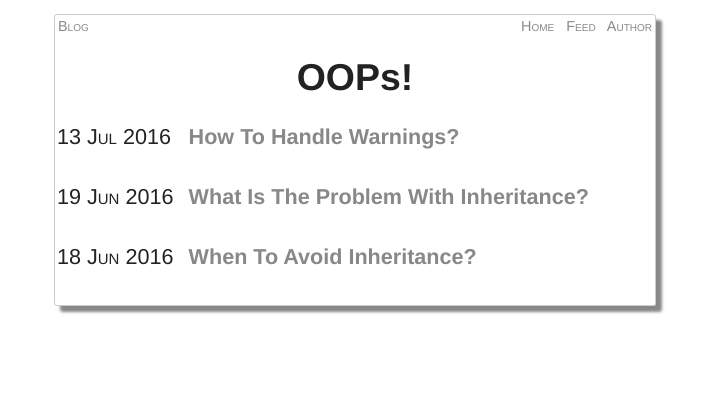
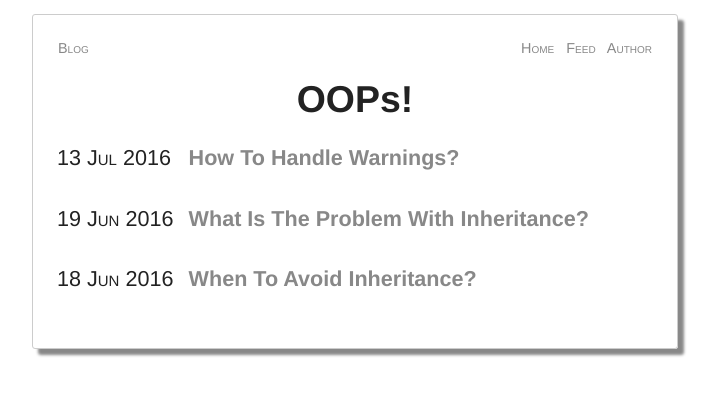
Before and after one commit to woj-tek/petozoltan.github.io, a Jekyll site: the page built from index.html, in a window 1280 px wide. Shown: the top 396 px of the page, without its empty margins (285-1002 px from the left). Built offline with Jekyll 4.4.1, drawn with Linux system fonts in a browser that asks for light colours.

Commit message:
Update main.css

```diff
--- a/css/main.css
+++ b/css/main.css
@@ -16,7 +16,7 @@ body {
 	border-color: #cccccc;
 	box-shadow: 6px 6px 3px #888888;
 
-	padding: 0;
+	padding: 1.5em;
 	-background: white;
 
     font-family:'Helvetica', 'Arial', 'Sans-Serif';
```
